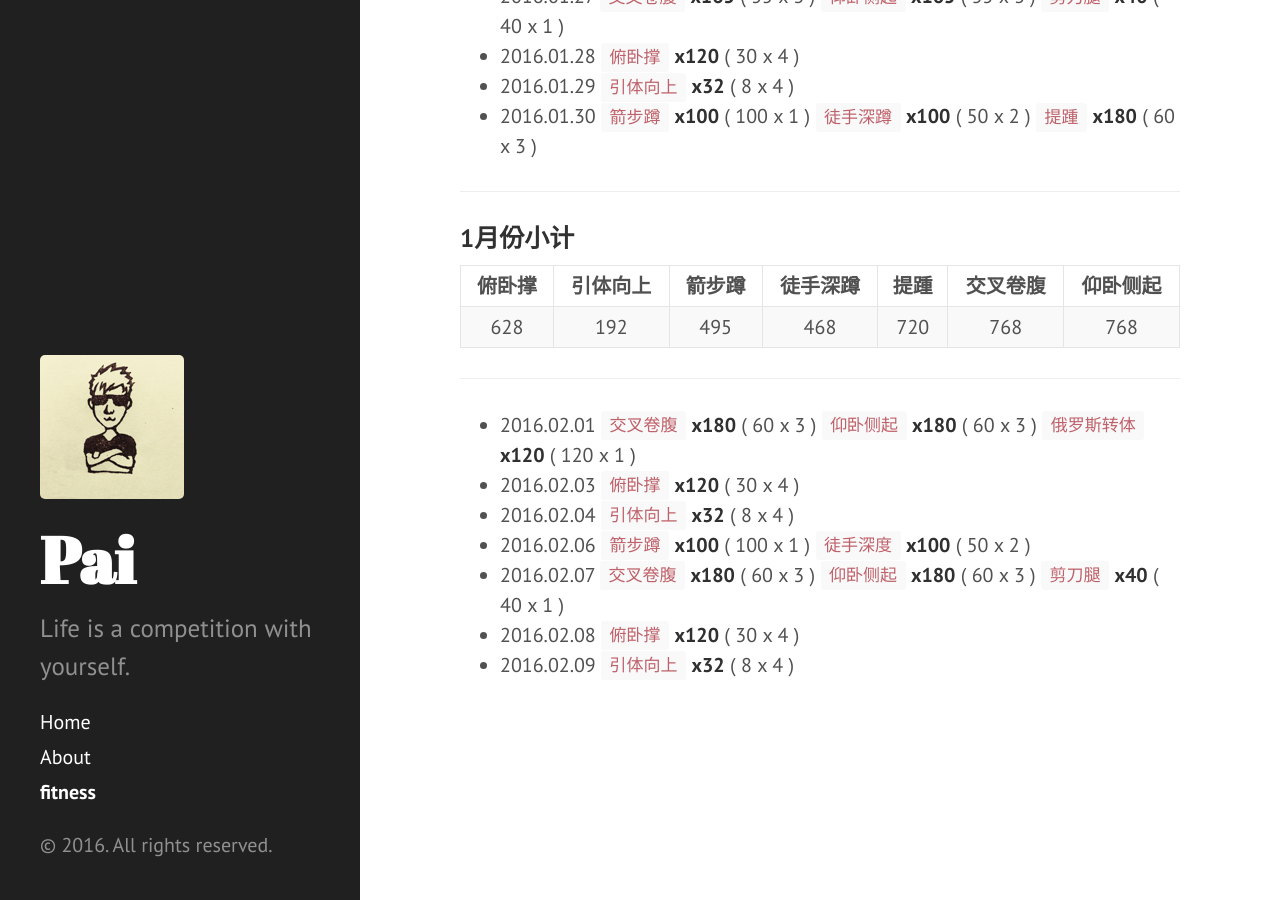
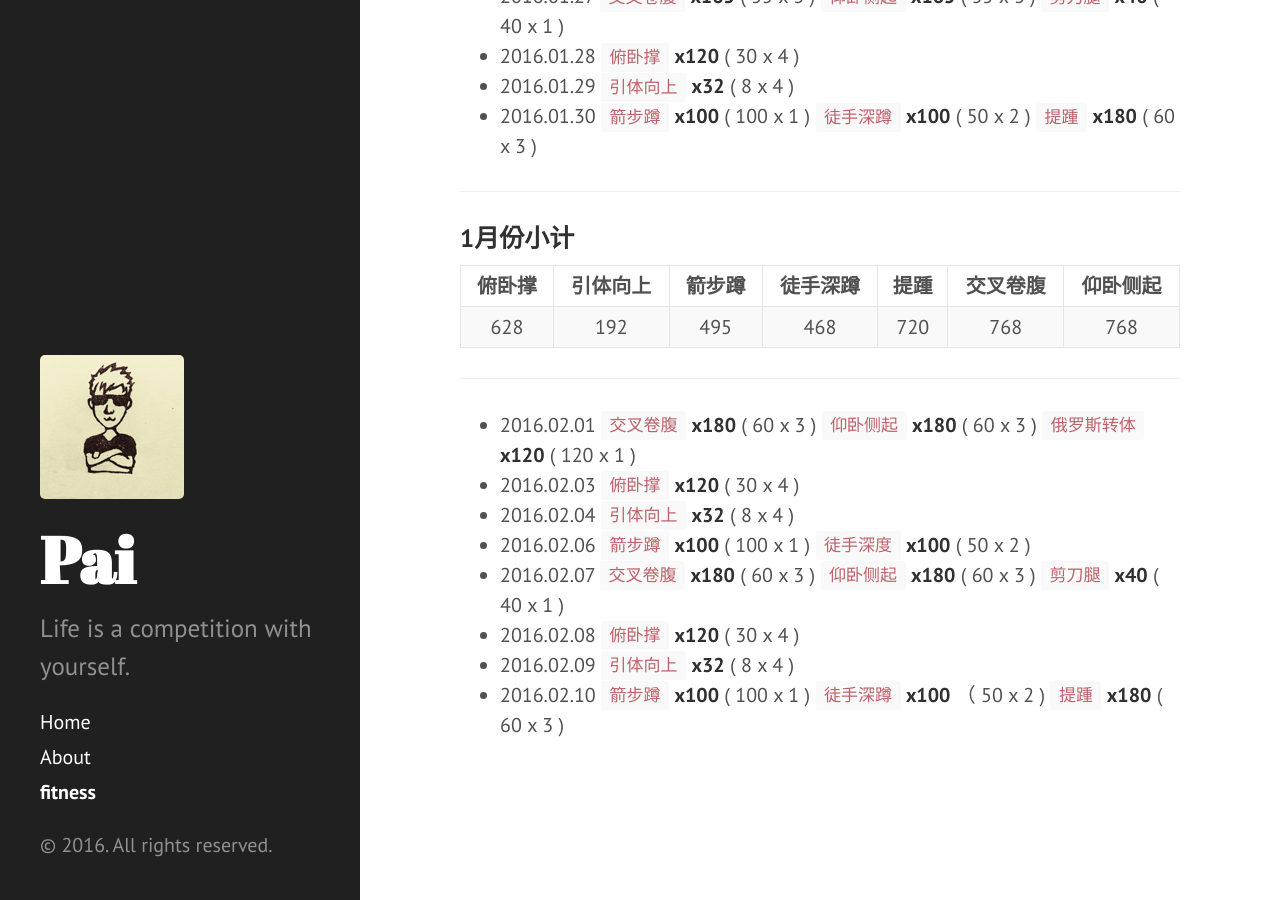
Before and after one commit to dragon8897/dragon8897.github.io, a Jekyll site: the page built from fitness.md, in a window 1280 px wide and 900 px high, scrolled down 1120 px. Built offline with Jekyll 4.4.1, drawn with Linux system fonts in a browser that asks for light colours; Markdown is read by kramdown in place of the engine named in the settings.

Commit message:
add fitness record.

```diff
--- a/fitness.md
+++ b/fitness.md
@@ -50,3 +50,4 @@ title: fitness
 - 2016.02.07 `交叉卷腹` **x180** ( 60 x 3 ) `仰卧侧起` **x180** ( 60 x 3 ) `剪刀腿` **x40** ( 40 x 1 )
 - 2016.02.08 `俯卧撑` **x120** ( 30 x 4 )
 - 2016.02.09 `引体向上` **x32** ( 8 x 4 )
+- 2016.02.10 `箭步蹲` **x100** ( 100 x 1 ) `徒手深蹲` **x100** （ 50 x 2 ) `提踵` **x180** ( 60 x 3 )
```
